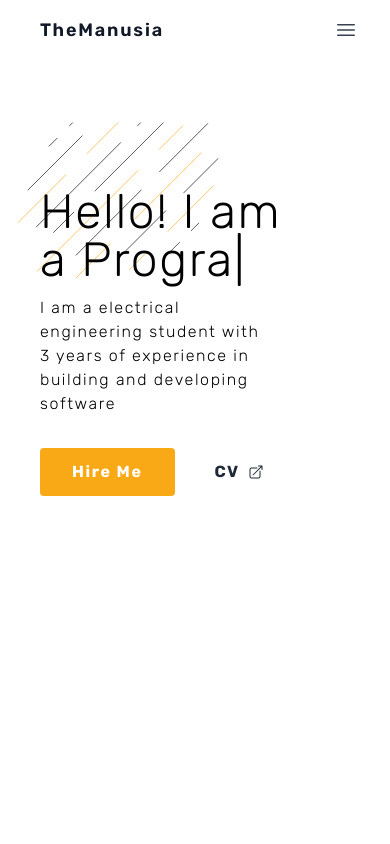
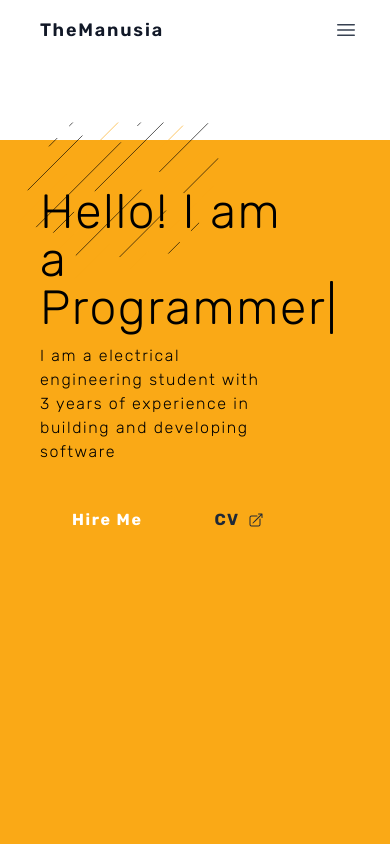
Before and after one commit to TheManusia/themanusia-portfolio, a React (Create React App) app: page / in a window 390 px wide. Shown: the top 844 px of the page. Built offline with nearby package versions, Linux system fonts and the light colour scheme.

Commit message:
Revert "Added swiper utils"
This reverts commit 502b8b78

```diff
--- a/package.json
+++ b/package.json
@@ -17,7 +17,6 @@
     "react-scripts": "5.0.1",
     "react-scroll-parallax": "^3.3.2",
     "react-type-animation": "^3.0.1",
-    "swiper": "^9.1.1",
     "typescript": "^4.9.5",
     "web-vitals": "^2.1.4"
   },
--- a/src/App.tsx
+++ b/src/App.tsx
@@ -1,99 +1,28 @@
-import React, {useState} from "react";
+import React from "react";
 import {About} from "./components/About";
 import {Skill} from "./components/Skill";
+import {Navbar} from "./components/Navbar";
 import {Education} from "./components/Education";
 import {Experience} from "./components/Experience";
 import {Projects} from "./components/Projects";
 import {Contact} from "./components/Contact";
 import {Footer} from "./components/Footer";
 import {ParallaxProvider} from "react-scroll-parallax";
-import {Swiper, SwiperSlide} from "swiper/react";
-import SwiperCore, {Keyboard} from "swiper";
-
-import "swiper/css";
-import {Mousewheel, Pagination, Scrollbar} from "swiper";
-import {Navbar} from "./components/Navbar";
 
 function App() {
-    const [thumbsSwiper, setThumbsSwiper] = useState<SwiperCore>();
-
-    const goToPage = (index: number) => {
-        thumbsSwiper?.slideTo(index, (1000 + (index * 100)), false);
-    };
-
-    function handleSlideChangeTransitionEnd(swiper: SwiperCore) {
-        let acs = document.querySelectorAll(".swiper-slide-active")[0];
-        let hasVerticalScrollbar = acs.scrollHeight > acs.clientHeight;
-
-        if (hasVerticalScrollbar) {
-            let scrollHeight = acs.scrollHeight;
-            let slideSize = acs.clientHeight;
-            let scrollDifferenceTop = scrollHeight - slideSize;
-
-            acs.addEventListener("wheel", (e: any) => {
-                let scrollTop = acs.scrollTop;
-                let scrollDifference = scrollHeight - (scrollTop + slideSize);
-                let delta;
-
-                if (e.wheelDelta) {
-                    delta = e.wheelDelta;
-                } else {
-                    delta = -1 * e.deltaY;
-                }
-
-                if (delta < 0) {
-                    if (scrollDifference == 0) {
-                        swiper.mousewheel.enable();
-                    } else {
-                        swiper.mousewheel.disable();
-                    }
-                } else if (delta > 0) {
-                    if (scrollDifference == scrollDifferenceTop) {
-                        swiper.mousewheel.enable();
-                    } else {
-                        swiper.mousewheel.disable();
-                    }
-                }
-            })
-        } else {
-            swiper.mousewheel.enable();
-        }
-    }
-
     return (
         <ParallaxProvider>
             <div className="App">
-                <Swiper
-                    onSwiper={(swiper) => {
-                        setThumbsSwiper(swiper);
-                    }}
-                    modules={[Pagination, Scrollbar, Mousewheel, Keyboard]}
-                    slidesPerView={"auto"}
-                    threshold={30}
-                    spaceBetween={0}
-                    keyboard={{
-                        pageUpDown: true,
-                        enabled: true,
-                    }}
-                    onSlideChangeTransitionEnd={handleSlideChangeTransitionEnd}
-                    direction={"vertical"}
-                    mousewheel={{releaseOnEdges: true, thresholdTime: 100, thresholdDelta: 15}}
-                    observer={!0}
-                    observeParents={!0}
-                    className="mySwiper">
-                    <SwiperSlide>
-                        <div>
-                            <Navbar goToPage={goToPage}/>
-                            <About/>
-                        </div>
-                    </SwiperSlide>
-                    <SwiperSlide className="overflow-auto"><Skill/></SwiperSlide>
-                    <SwiperSlide><Education/></SwiperSlide>
-                    <SwiperSlide><Experience/></SwiperSlide>
-                    <SwiperSlide><Projects/></SwiperSlide>
-                    <SwiperSlide><Contact/></SwiperSlide>
-                    <SwiperSlide className="footer"><Footer/></SwiperSlide>
-                </Swiper>
+                <Navbar/>
+                <main className="relative overflow-y-scroll no-scrollbar">
+                    <About/>
+                    <Skill/>
+                    <Education/>
+                    <Experience/>
+                    <Projects/>
+                    <Contact/>
+                </main>
+                <Footer/>
             </div>
         </ParallaxProvider>
     );
--- a/src/components/About.tsx
+++ b/src/components/About.tsx
@@ -1,5 +1,6 @@
 import {ArrowTopRightOnSquareIcon} from "@heroicons/react/24/solid";
 import {motion} from "framer-motion";
+import {Parallax} from "react-scroll-parallax";
 import {TypeAnimation} from "react-type-animation";
 
 export const About = () => {
@@ -75,9 +76,7 @@
                             initial={{opacity: 0, x: -50}}
                             animate={{x: 0, opacity: 1}}
                             transition={{ease: "easeOut", duration: 0.5, delay: 0.5}}
-                            className="text-base pb-8 pr-20">I am a electrical engineering student with 3 years of
-                            experience in building and developing software
-                        </motion.p>
+                            className="text-base pb-8 pr-20">I am a electrical engineering student with 3 years of experience in building and developing software</motion.p>
                         <motion.div
                             initial={{opacity: 0, x: -50}}
                             animate={{x: 0, opacity: 1}}
@@ -103,11 +102,13 @@
                                     transition={{ease: "easeOut", duration: 0.5}}
                                     src="https://ik.imagekit.io/6fnl649yp/portfolio/prof-pic2.png?updatedAt=1679797839236"
                                     alt="Ian"/>
+                        <Parallax
+                            speed={-10}
+                            className="absolute z-10 top-0 right-0">
                             <motion.div
                                 initial={{opacity: 0, scale: 0.5, rotate: 90}}
                                 animate={{opacity: 1, scale: 1, rotate: 0}}
-                            transition={{ease: "easeOut", duration: 0.5, delay: 0.5}}
-                            className="absolute z-10 top-0 right-0">
+                                transition={{ease: "easeOut", duration: 0.5, delay: 0.5}}>
                                 <svg width="89" height="104" viewBox="0 0 222 260" fill="none"
                                      xmlns="http://www.w3.org/2000/svg">
                                     <path
@@ -118,11 +119,14 @@
                                         stroke="#FAA916" strokeWidth="2" strokeLinecap="round" strokeLinejoin="round"/>
                                 </svg>
                             </motion.div>
+                        </Parallax>
+                        <Parallax
+                            speed={10}
+                            className="absolute z-10 bottom-0 left-0">
                             <motion.div
                                 initial={{opacity: 0, scale: 0.5, rotate: -90}}
                                 animate={{opacity: 1, scale: 1, rotate: 0}}
-                            transition={{ease: "easeOut", duration: 0.5, delay: 1}}
-                            className="absolute z-10 bottom-0 left-0">
+                                transition={{ease: "easeOut", duration: 0.5, delay: 1}}>
                                 <svg width="63" height="74" viewBox="0 0 222 260" fill="none"
                                      xmlns="http://www.w3.org/2000/svg">
                                     <path
@@ -133,6 +137,7 @@
                                         stroke="#FAA916" strokeWidth="2" strokeLinecap="round" strokeLinejoin="round"/>
                                 </svg>
                             </motion.div>
+                        </Parallax>
                     </div>
                 </div>
             </div>
--- a/src/components/Footer.tsx
+++ b/src/components/Footer.tsx
@@ -1,7 +1,9 @@
 export const Footer = () => {
     return (
-        <div className="bg-white p-6 text-center">
-            <a href="https://themanusia.me" target="_blank">© TheManusia 2023 | All Rights Reserved</a>
-        </div>
+        <footer>
+            <div className="bg-white p-6 text-center">
+                <a href="https://themanusia.me" target="_blank">© TheManusia 2023 | All Rights Reserved</a>
+            </div>
+        </footer>
     );
 };
--- a/src/components/Skill.tsx
+++ b/src/components/Skill.tsx
@@ -1,6 +1,6 @@
 export const Skill = () => {
     return (
-        <div className="w-screen h-screen bg-orange" id="skills">
+        <div className="w-screen h-screen bg-orange">
 
         </div>
     );
--- a/src/index.css
+++ b/src/index.css
@@ -3,15 +3,6 @@
 @tailwind utilities;
 
 @layer base {
-    #root, .App {
-        height: 100%;
-    }
-    html,
-    body {
-        position: relative;
-        height: 100%;
-    }
-
     html {
         font-family: Rubik, sans-serif;
         scroll-behavior: smooth;
@@ -42,12 +33,3 @@
     left: 0;
     z-index: 99;
 }
-
-.swiper {
-    width: 100%;
-    height: 100%;
-}
-
-.swiper-slide.footer {
-    height: fit-content;
-}
```
Also changed, not shown: src/components/Navbar.tsx (+29 -27 lines), 1 other file (tests, documents, lock files or other folders). Lines whose indentation alone changed are shown as unchanged.
